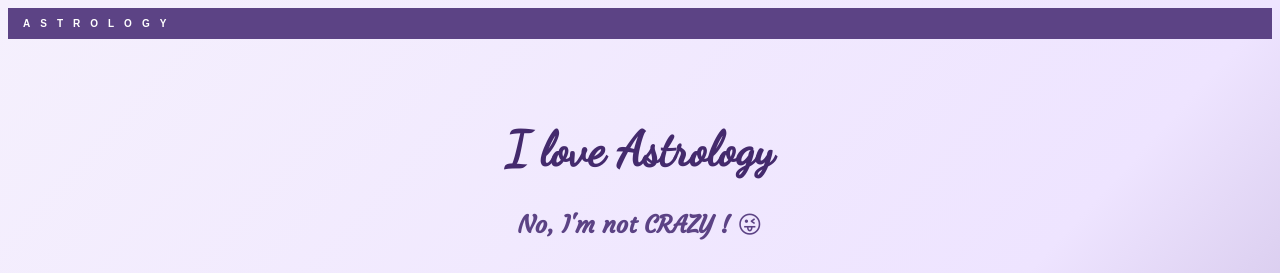
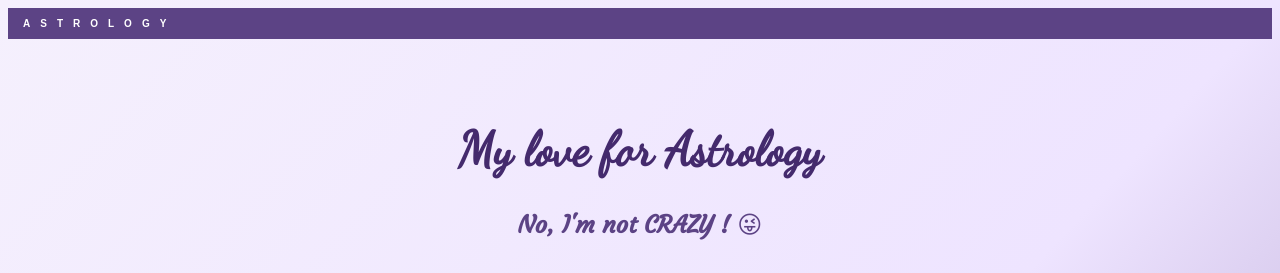
Before and after one commit to MoaraMiranda/final-project, a plain HTML site: page SheCodes Final Project.html in a window 1280 px wide. Shown: the top 273 px of the page. Drawn offline with Linux system fonts and the light colour scheme; a web font is replaced by a local one.

Commit message:
Added to Git

```diff
--- a/SheCodes Final Project.html
+++ b/SheCodes Final Project.html
@@ -113,7 +113,7 @@
   </div>
   <div class="container">
     <h1>
-      I love Astrology
+      My love for Astrology
     </h1>
     <h2>
       No, I'm not <span class="crazy">crazy</span> ! 😜
```
